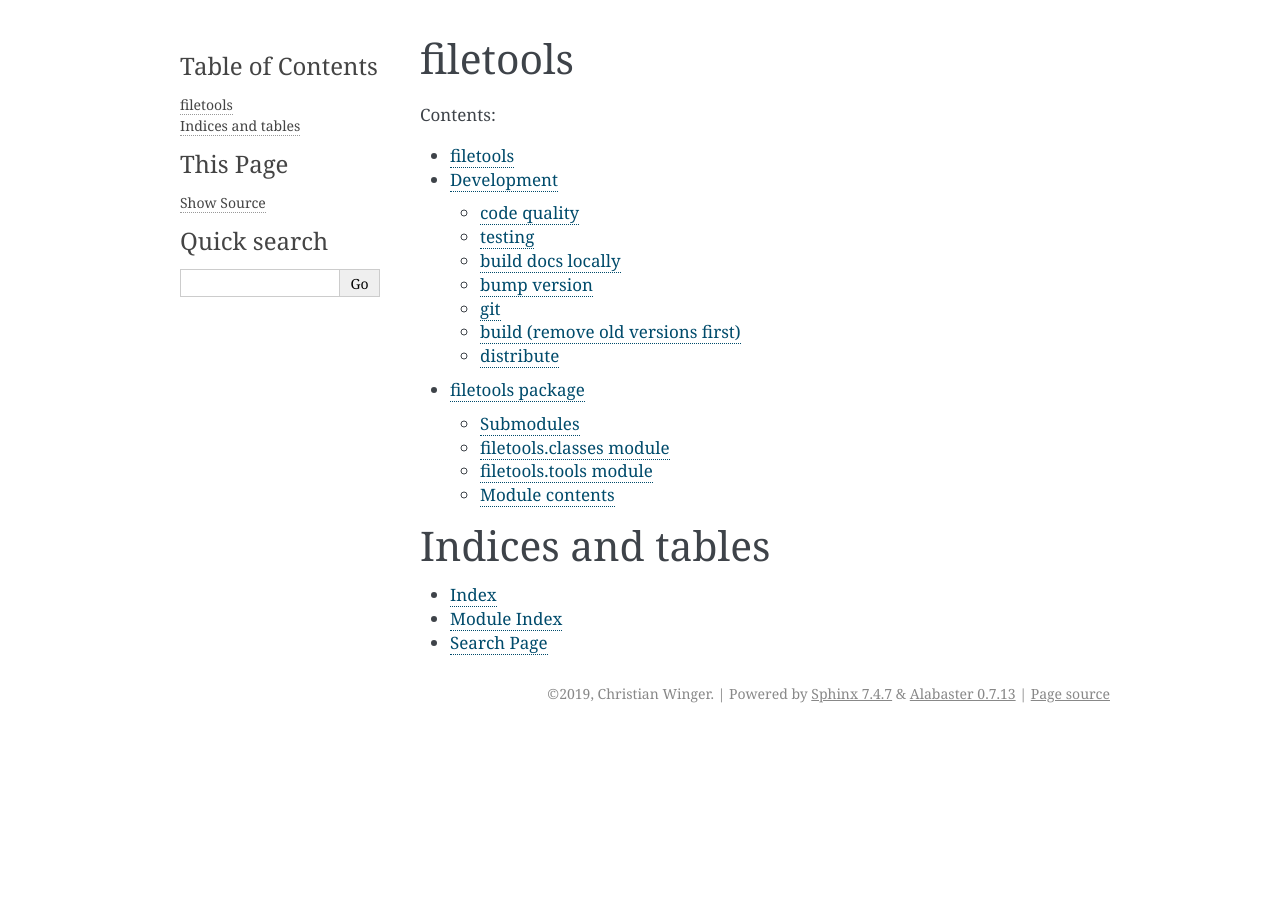
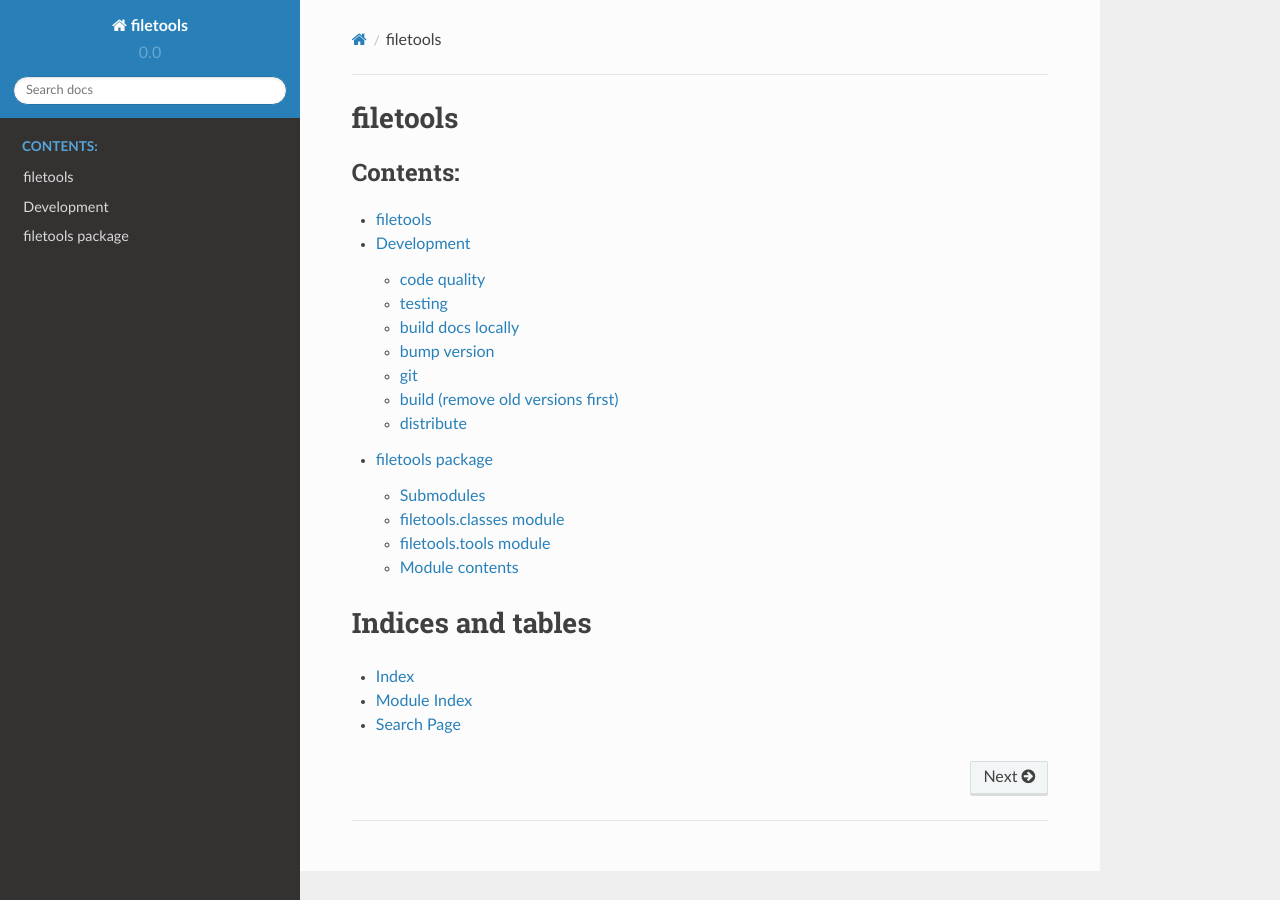
Before and after one commit to wingechr/filetools, a Sphinx documentation site: the page built from docs/source/index.rst, in a window 1280 px wide. Built offline with Sphinx 7.4.7 and the Read the Docs theme 2.0.0, drawn with Linux system fonts in a browser that asks for light colours.

Commit message:
docs: rtd_theme

```diff
--- a/docs/source/conf.py
+++ b/docs/source/conf.py
@@ -1,8 +1,11 @@
 # coding: utf-8
 import sys
 import os
-# insert the project's root dir first
-sys.path.insert(0, os.path.join(os.path.dirname(__name__), '..', '..'))
+import sphinx_rtd_theme
+
+# insert the project's root dir first so apidoc can find the modules
+sys.path.insert(0, os.path.abspath(os.path.join(os.path.dirname(__name__), "..", "..")))
+
 
 project = "filetools"
 release = "0.0.6"
@@ -10,6 +13,7 @@ version = ".".join(release.split(".")[:2])
 copyright = "2019, Christian Winger"
 author = "Christian Winger"
 language = "en"
+html_search_language = language
 
 extensions = [
     "sphinx.ext.autodoc",
@@ -18,16 +22,26 @@ extensions = [
     "sphinx.ext.mathjax",
     "sphinx.ext.ifconfig",
     "sphinx.ext.viewcode",
-    "sphinx.ext.napoleon"
+    "sphinx.ext.napoleon",
 ]
 
+html_theme_path = [sphinx_rtd_theme.get_html_theme_path()]
+html_theme = "sphinx_rtd_theme"  # classic | bootstrap | alabaster | sphinx_rtd_theme
 source_suffix = ".rst"
 master_doc = "index"
 templates_path = ["_templates"]
 html_static_path = ["_static"]
-pygments_style = None
-html_theme = "alabaster"
+pygments_style = "sphinx"
 html_theme_options = {}
 html_sidebars = {}
 htmlhelp_basename = "filetoolsdoc"
 todo_include_todos = True
+source_encoding = "utf-8"
+add_module_names = False
+show_authors = True
+nitpicky = False
+html_use_index = True
+add_function_parentheses = True
+html_show_sourcelink = False
+html_show_sphinx = False
+html_show_copyright = False
```
Also changed, not shown: filetools/__init__.py (line endings or trailing spaces), requirements.txt (added), 1 other file.
